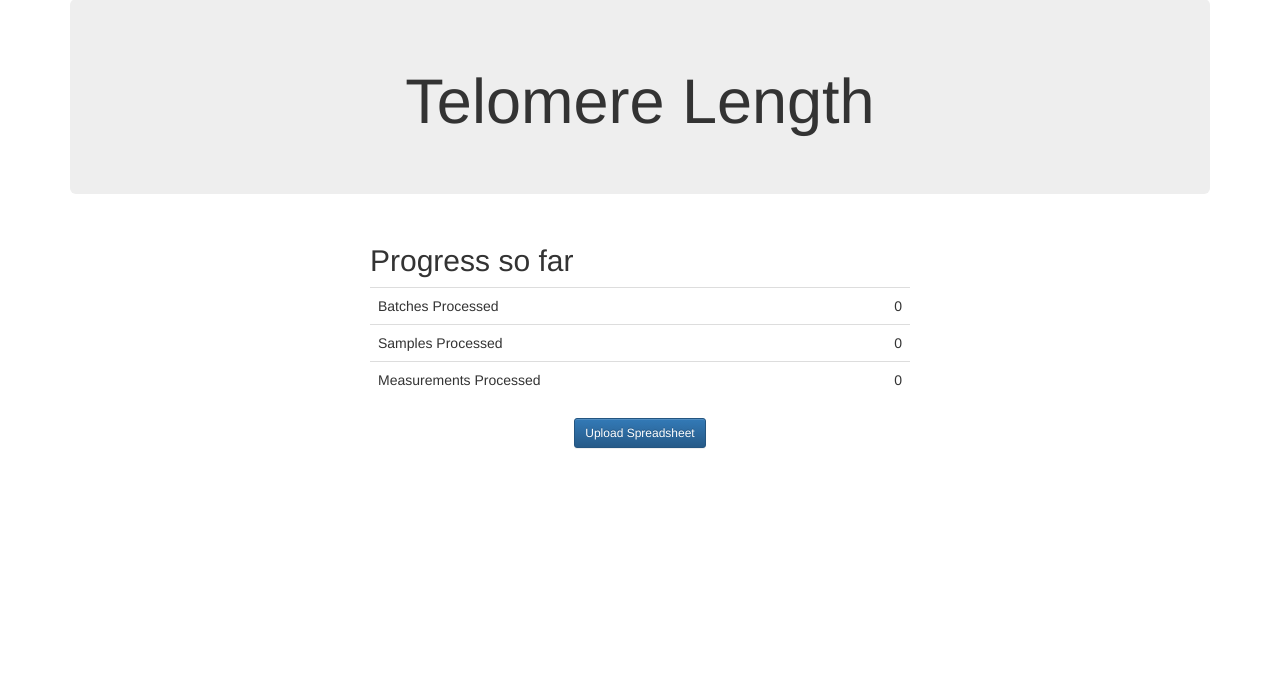
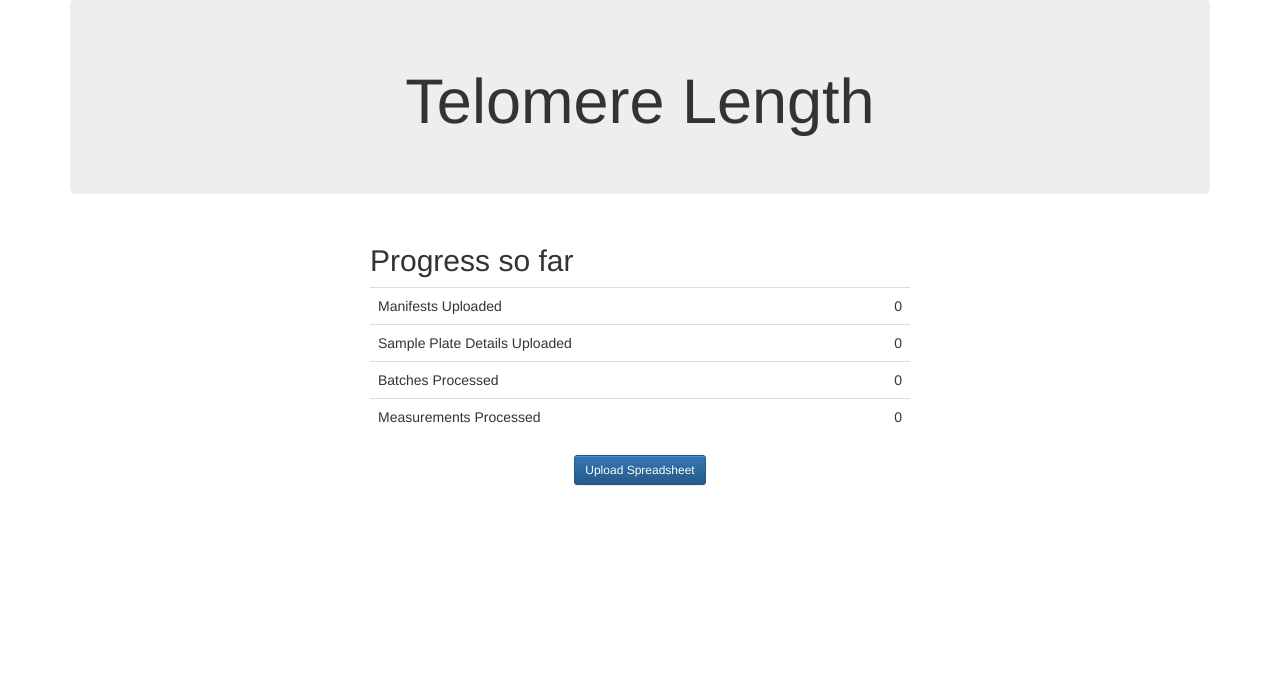
Before and after one commit to LCBRU/telomere, a Flask app: page / in a window 1280 px wide. Shown: the part 71-746 px from the top of the page. Run offline with Flask 2, Linux system fonts and the light colour scheme; data that the repository does not hold is empty; parts of the project's set-up code (start-up, migrations or seed data) failed here and were passed over; some libraries are stand-ins or nearby versions.

Commit message:
Change counts on home page

```diff
--- a/app/templates/index.html
+++ b/app/templates/index.html
@@ -7,13 +7,17 @@
     <div class="col-sm-6 col-sm-offset-3">
         <h2>Progress so far</h2>
         <table class="table">
+            <tr>
+                <td>Manifests Uploaded</td>
+                <td class="text-right">{{ '%d' | format(manifests) }}</td>
+            </tr>
+            <tr>
+                <td>Sample Plate Details Uploaded</td>
+                <td class="text-right">{{ '%d' | format(samplePlates) }}</td>
+            </tr>
         	<tr>
         		<td>Batches Processed</td>
         		<td class="text-right">{{ '%d' | format(batches) }}</td>
-        	</tr>
-        	<tr>
-        		<td>Samples Processed</td>
-                <td class="text-right">{{ '%d' | format(samples) }}</td>
         	</tr>
         	<tr>
         		<td>Measurements Processed</td>
--- a/app/views/home.py
+++ b/app/views/home.py
@@ -4,13 +4,15 @@ from flask.ext.login import login_required
 from app import telomere
 
 from app.model.batch import Batch
-from app.model.sample import Sample
+from app.model.samplePlate import SamplePlate
 from app.model.measurement import Measurement
+from app.model.manifest import Manifest
 
 @telomere.route('/')
 def index():
+	manifests = Manifest.query.count()
 	batches = Batch.query.count()
-	samples = Sample.query.count()
+	samplePlates = SamplePlate.query.count()
 	measurements = Measurement.query.count()
 
-	return render_template('index.html', batches=batches, samples=samples, measurements=measurements)
+	return render_template('index.html', batches=batches, samplePlates=samplePlates, measurements=measurements, manifests=manifests)
```
